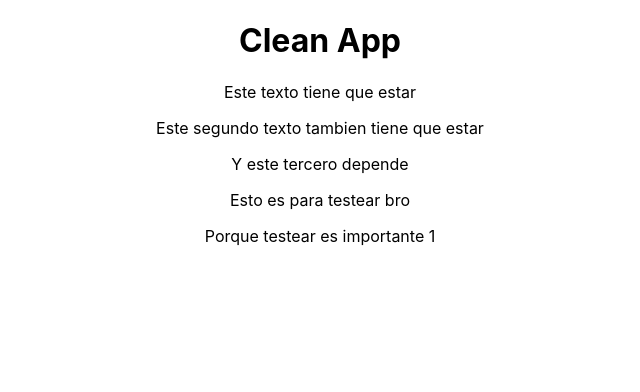
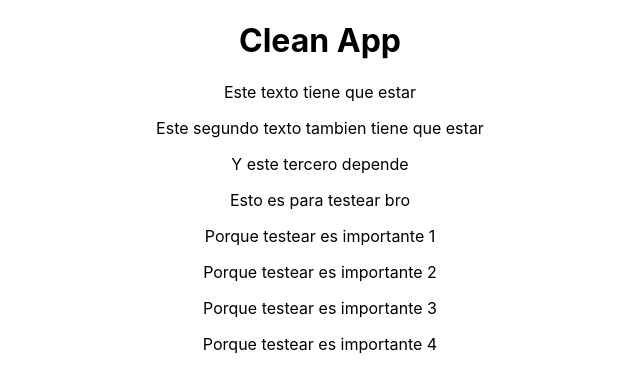
Before and after one commit to jdcasanova/test-gh-1, a React (Create React App) app: page / in a window 1280 px wide. Shown: the top 392 px of the page, without its empty margins (320-960 px from the left). Built offline with nearby package versions, Linux system fonts and the light colour scheme.

Commit message:
commit 1

```diff
--- a/src/App.js
+++ b/src/App.js
@@ -9,6 +9,9 @@ function App() {
       <p>Y este tercero depende</p>
       <p>Esto es para testear bro</p>
       <p>Porque testear es importante 1</p>
+      <p>Porque testear es importante 2</p>
+      <p>Porque testear es importante 3</p>
+      <p>Porque testear es importante 4</p>
     </div>
   );
 }
```
